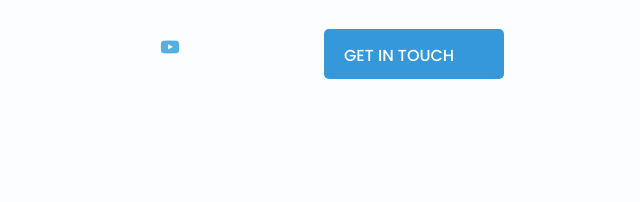
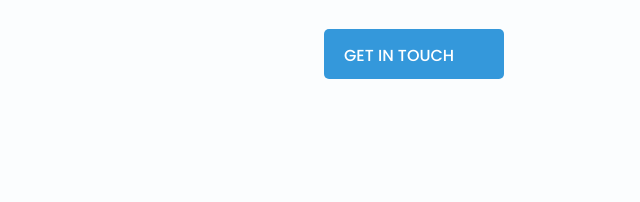
Before and after one commit to proc32/xfxaxn, a plain HTML site: page index.html in a window 1280 px wide. Shown: the part 359-561 px from the top of the page, 0-640 px from the left. Drawn offline with nearby package versions, Linux system fonts and the light colour scheme; files whose address does not match are found by name.

Commit message:
index.html

```diff
--- a/index.html
+++ b/index.html
@@ -165,9 +165,7 @@
                             <i class="uil uil-instagram"></i>
                         </a>
 
-                        <a href="https://www.youtube.com/@mromerofficial" target="_blank" class="home__social-icon">
-                            <i class="uil uil-youtube"></i>
-                        </a>
+
                     </div>
 
                     <div class="home__img">
```
